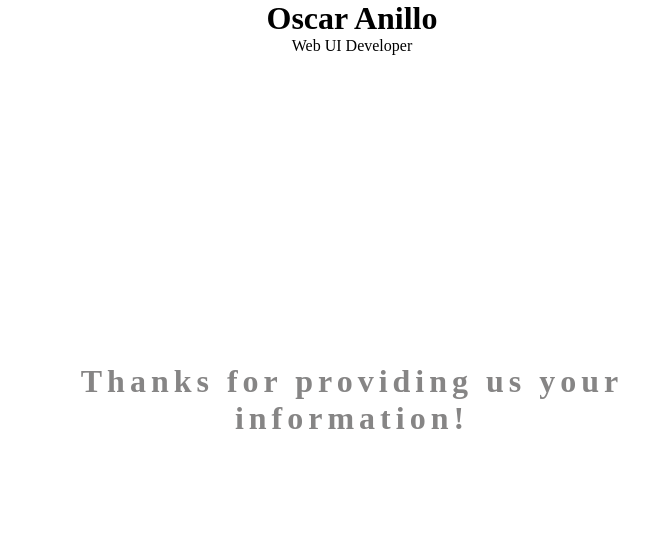
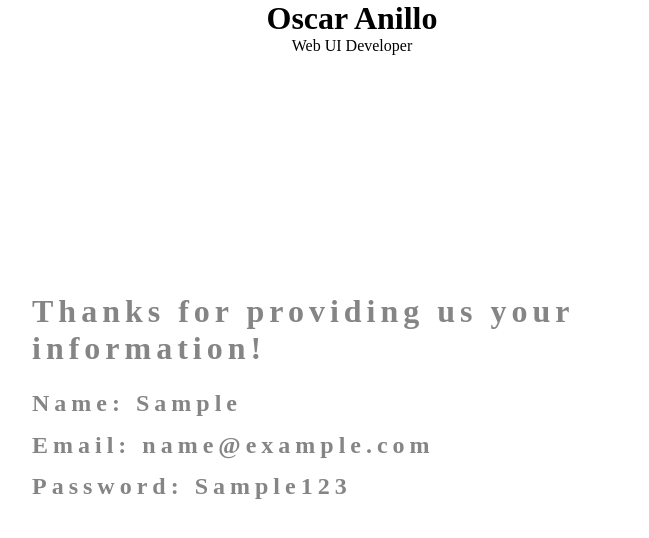
Before and after one commit to OscarAnillo/simple_form_redux, a React (Create React App) app: page / in a window 1280 px wide. Both pictures are taken after typing "Sample", "name@example.com", "Sample123" into the empty fields and a click on the button "SUBMIT". Shown: the top 538 px of the page, without its empty margins (288-937 px from the left). Built offline with nearby package versions, Linux system fonts and the light colour scheme.

Commit message:
add a confirmation page

```diff
--- a/src/App.css
+++ b/src/App.css
@@ -55,4 +55,11 @@
   left: 50%;
   letter-spacing: 5px;
   transform: translate(-50%, -50%);
+  text-align: left;
 }
+.selector {
+  margin-top: 1em;
+}
+.selector h2 {
+  padding: .3em 0;
+}
--- /dev/null
+++ b/src/Components/Comfirnation-page.js
@@ -0,0 +1,17 @@
+import { useSelector } from "react-redux";
+
+export const ConfirmationPage = () => {
+  const { name, email, password } = useSelector(
+    (state) => state.formSlice.userInput
+  );
+  return (
+    <div className="thanks">
+      <h1>Thanks for providing us your information!</h1>
+      <div className="selector">
+        <h2>Name: {name}</h2>
+        <h2>Email: {email}</h2>
+        <h2>Password: {password}</h2>
+      </div>
+    </div>
+  );
+};
--- a/src/Components/Form-component.js
+++ b/src/Components/Form-component.js
@@ -2,6 +2,8 @@ import { useState } from "react";
 
 import { useDispatch } from "react-redux";
 import { setUserDataInput } from "../Redux/Features/form-slice";
+
+import { ConfirmationPage } from "./Comfirnation-page";
 
 export const FormComponent = () => {
   const [userInputs, setUserInputs] = useState({
@@ -67,7 +69,7 @@ export const FormComponent = () => {
           </form>
         </div>
       ) : (
-        <h1 className="thanks">Thanks for providing us your information!</h1>
+        <ConfirmationPage />
       )}
     </div>
   );
```
